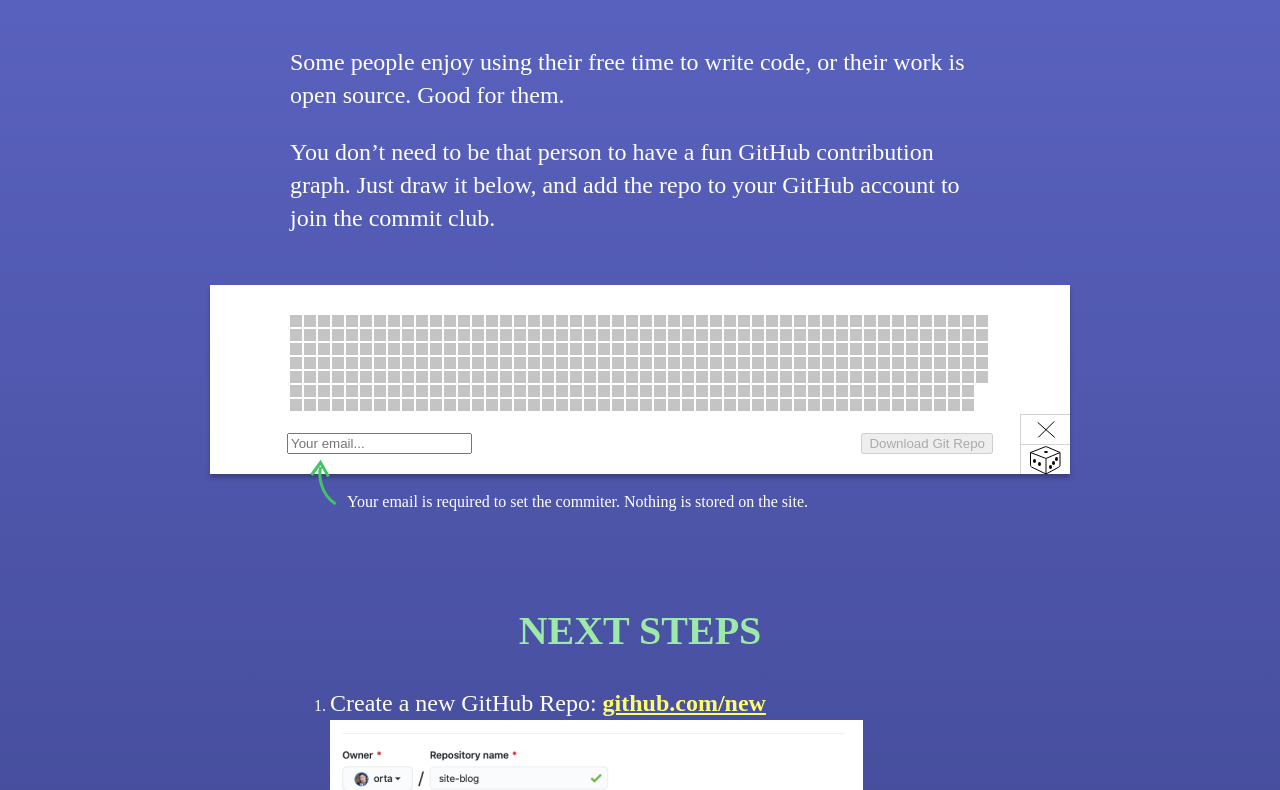
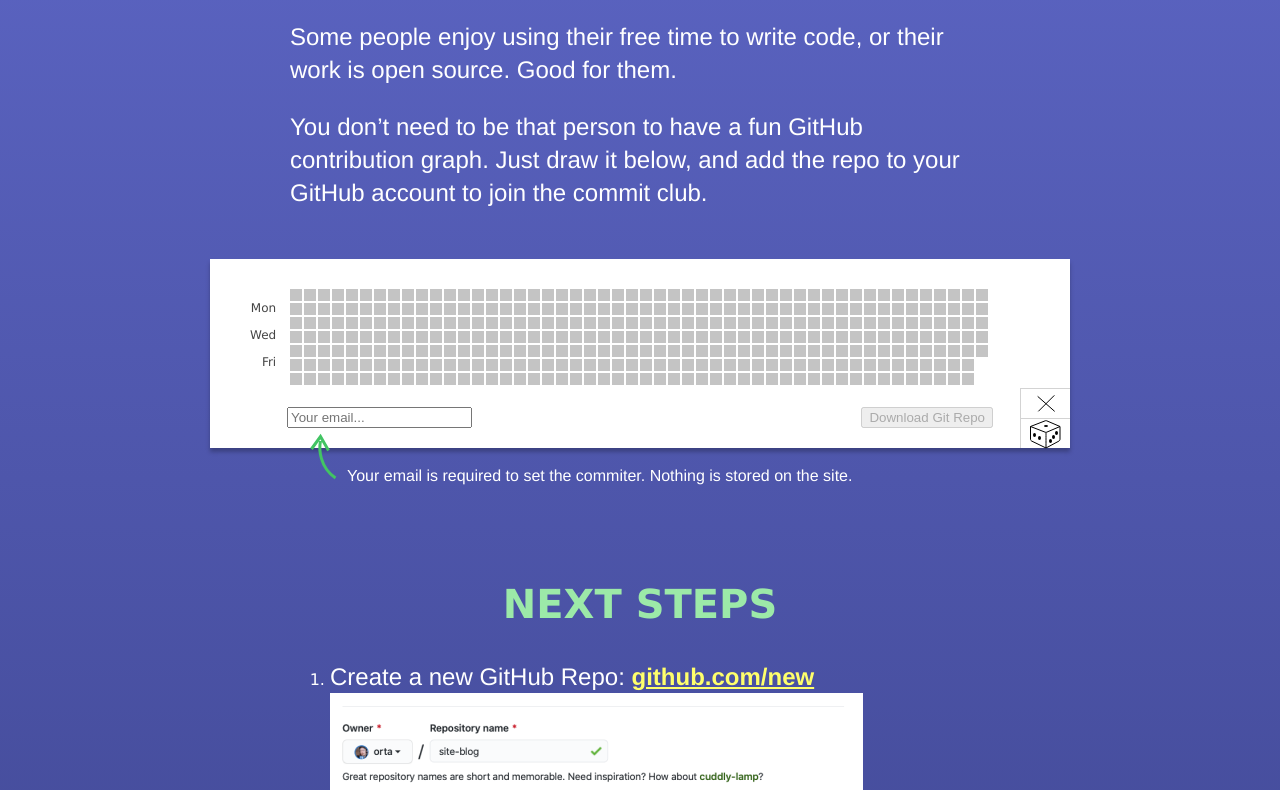
Before and after one commit to orta/github-activity-writer, a website built with Parcel: page index.html in a window 1280 px wide. Shown: the part 232-1022 px from the top of the page. Built offline with nearby package versions, Linux system fonts and the light colour scheme.

Commit message:
Adds day indicators

```diff
--- a/index.html
+++ b/index.html
@@ -23,7 +23,11 @@
 
     <div id="wrapper">
       <canvas id="renderer" width="700" height="98"></canvas>
-
+      <ul>
+        <li>Mon</li>
+        <li>Wed</li>
+        <li>Fri</li>
+      </ul>
       <div id="footer">
         <input id="email" type="email" placeholder="Your email..." />
         <button disabled id="make-git-repo">Download Git Repo</button>
--- a/style.scss
+++ b/style.scss
@@ -1,7 +1,7 @@
 html {
   background: linear-gradient(180deg, #5e67c7 0%, #313778 80%);
   color: white;
-  font-family: Avenir Next;
+  font-family: Verdana, Geneva, sans-serif;
   font-style: normal;
 }
 
@@ -19,7 +19,7 @@ h1 {
   font-style: normal;
 
   font-weight: bold;
-  font-size: 60px;
+  font-size: 52px;
   text-align: center;
   margin-left: -80px;
   margin-right: -80px;
@@ -43,7 +43,7 @@ h2 {
 }
 
 p {
-  font-family: Avenir Next;
+  font-family: Helvetica, Arial, sans-serif;
   font-style: normal;
   font-weight: normal;
   font-size: 24px;
@@ -69,6 +69,19 @@ article {
   padding: 20px;
   position: relative;
   margin-top: 50px;
+
+  > ul {
+    position: absolute;
+    top: 30px;
+    left: 00px;
+    color: #444;
+    font-size: 12px;
+    li {
+      margin-bottom: 13px;
+      list-style: none;
+      text-align: right;
+    }
+  }
 
   > div {
     margin: 20px auto;
```
Also changed, not shown: docs/index.html (+1 -1 lines), 5 other files.
